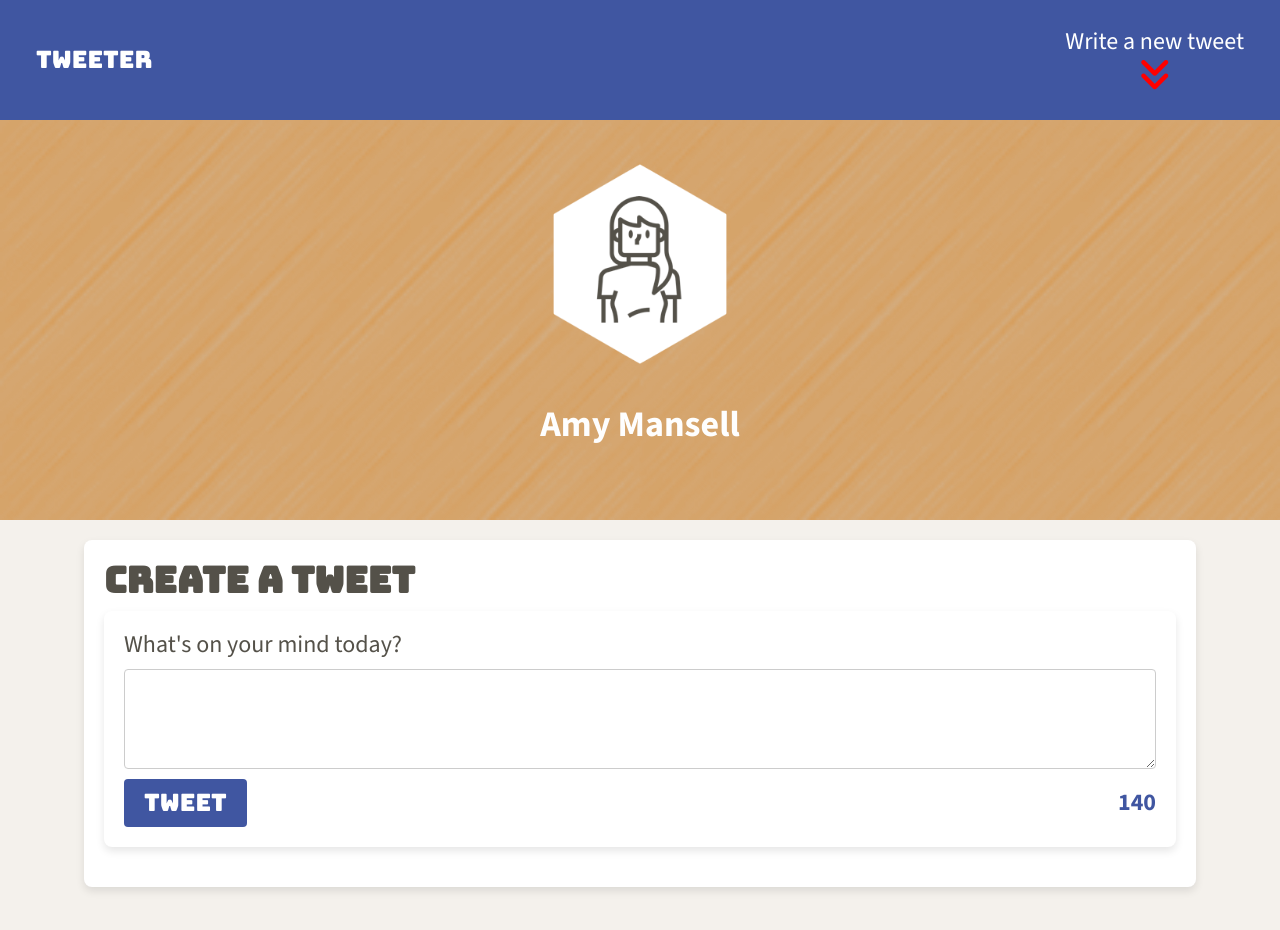
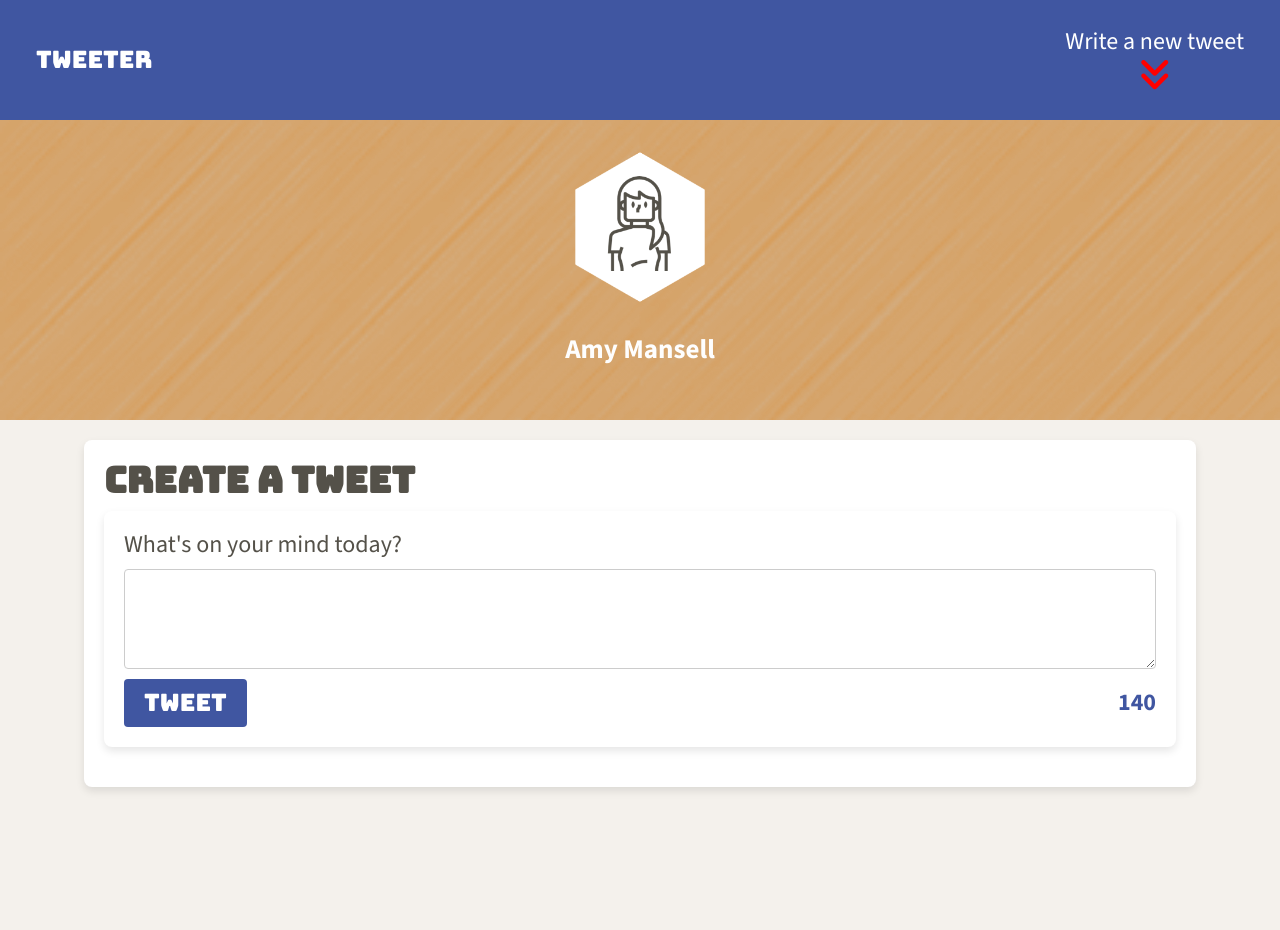
Before and after one commit to Shadmxn/tweeter, a website: page public/index.html in a window 1280 px wide. After the commit the page ends 847 px from the top, so only its background shows below. Drawn offline with nearby package versions, Linux system fonts and the light colour scheme; no server answers.

Commit message:
add final touches for submission

```diff
--- a/public/index.html
+++ b/public/index.html
@@ -29,10 +29,6 @@
     <script type="text/javascript" src="/scripts/composer-char-counter.js" defer></script>
   </head>
   <body>
-
-    <!-- Existing content -->
-  </body>
-  <body>
     <!-- Top nav bar (fixed) -->
     <nav>
       <span>tweeter</span>
@@ -56,7 +52,7 @@
       <section class="new-tweet">
         <h2>Create a Tweet</h2>
         <form class="new-tweet" action="/tweets" method="POST">
-          <div class="error-message" style="display: none;"></div>
+          <div class="error-message"></div>
           <label for="tweet-text">What's on your mind today?</label>
           <textarea class="tweet-text" name="text" id="tweet-text"></textarea>
           <div class="tweet-actions">
--- a/public/styles/header.css
+++ b/public/styles/header.css
@@ -1,3 +1,4 @@
+/* Base header styling */
 header.main-header {
   background-color: #de9138;
   background-image: url("/images/brushed-alum.png");
@@ -9,7 +10,7 @@ header.main-header {
   align-items: center;
   justify-content: center;
   padding: 20px;
-  height: 400px;
+  height: 300px; /* Adjust the height */
 }
 
 .avatar {
@@ -20,12 +21,13 @@ header.main-header {
 }
 
 .avatar img {
-  width: 200px;
-  height: 200px;
+  width: 150px; /* Adjust the size */
+  height: 150px; /* Adjust the size */
   border-radius: 50%;
 }
 
 .your-name {
   text-align: center;
   color: #fefefe;
+  font-size: 18px; /* Adjust the size */
 }
```
Also changed, not shown: public/styles/layout.css (line endings or trailing spaces).
